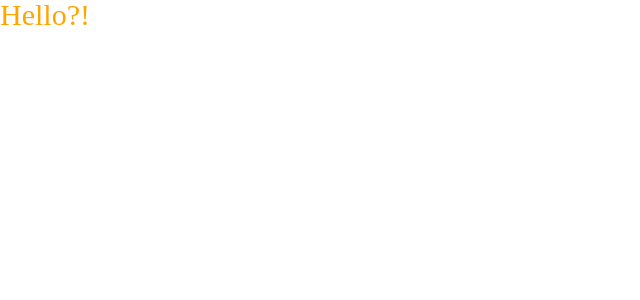
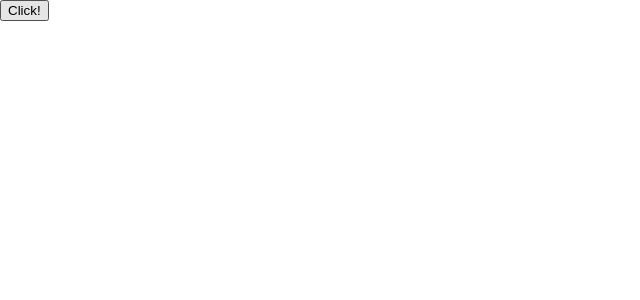
Before and after one commit to soi-ha/Studying, a Vue app in the folder fastCampus/vue3-start/: page / in a window 1280 px wide. Shown: the top 300 px of the page, without its empty margins (0-640 px from the left). Built offline with nearby package versions, Linux system fonts and the light colour scheme.

Commit message:
조건부 렌더링

```diff
--- a/fastCampus/vue3-start/src/App.vue
+++ b/fastCampus/vue3-start/src/App.vue
@@ -1,8 +1,9 @@
 <template>
-  <h1
-    :style="[fontStyle, backgroundStyle]"
-    @click="changeStyle">
-    Hello?!
+  <button @click="handler">
+    Click!
+  </button>
+  <h1 v-show="isShow">
+    Hello?
   </h1>
 </template>
 
@@ -10,18 +11,14 @@
 export default {
   data() {
     return {
-      fontStyle: {
-        color: 'orange',
-        fontSize: '30px'
-      },
-      backgroundStyle: {
-        backgroundStyle: 'black'
-      }
+      isShow: false,
+      count: 0
     }
   },
   methods: {
-    changeStyle() {
-      this.fontStyle.color = 'red'
+    handler() {
+      this.isShow = !this.isShow
+      this.count += 1
     }
   }
 }
```
